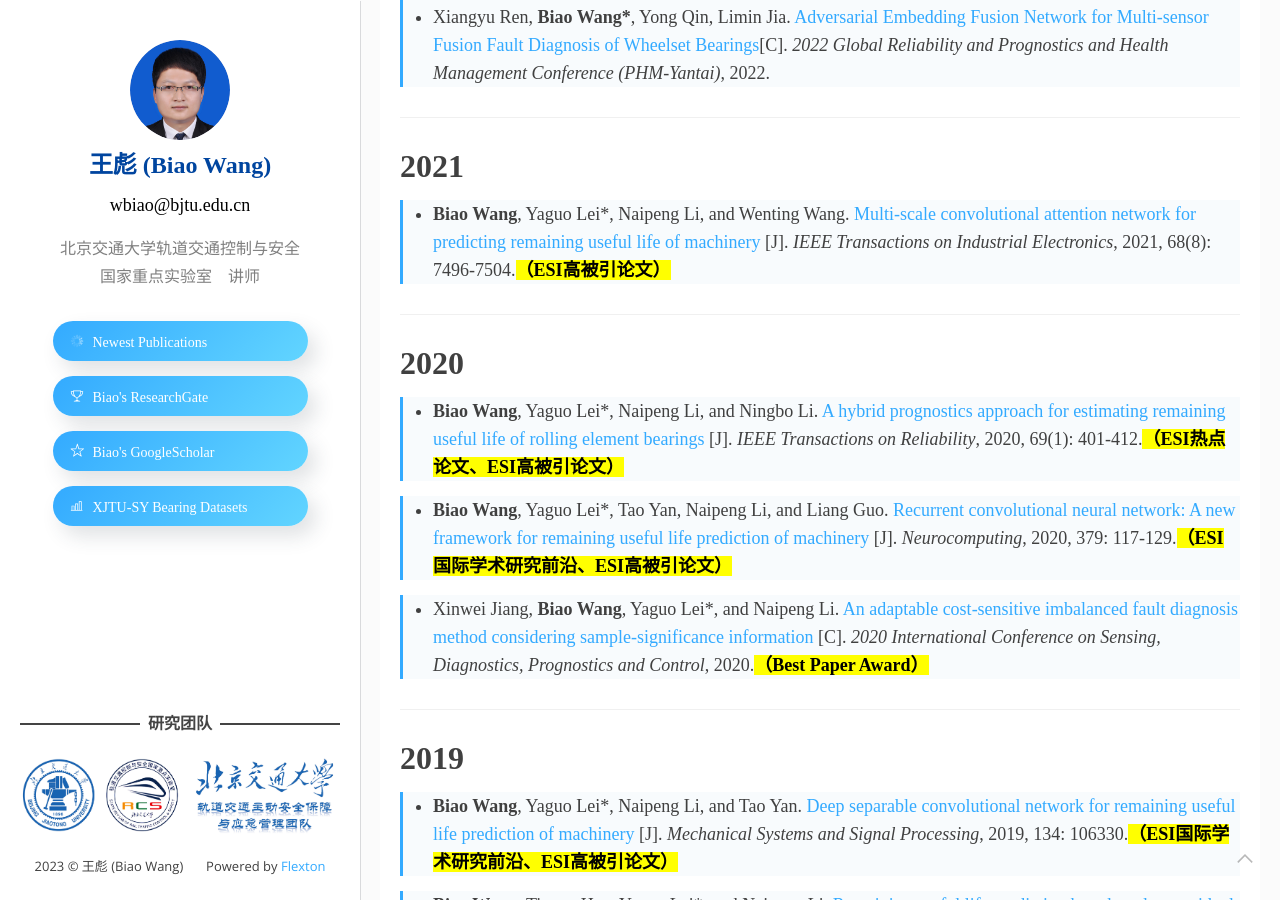
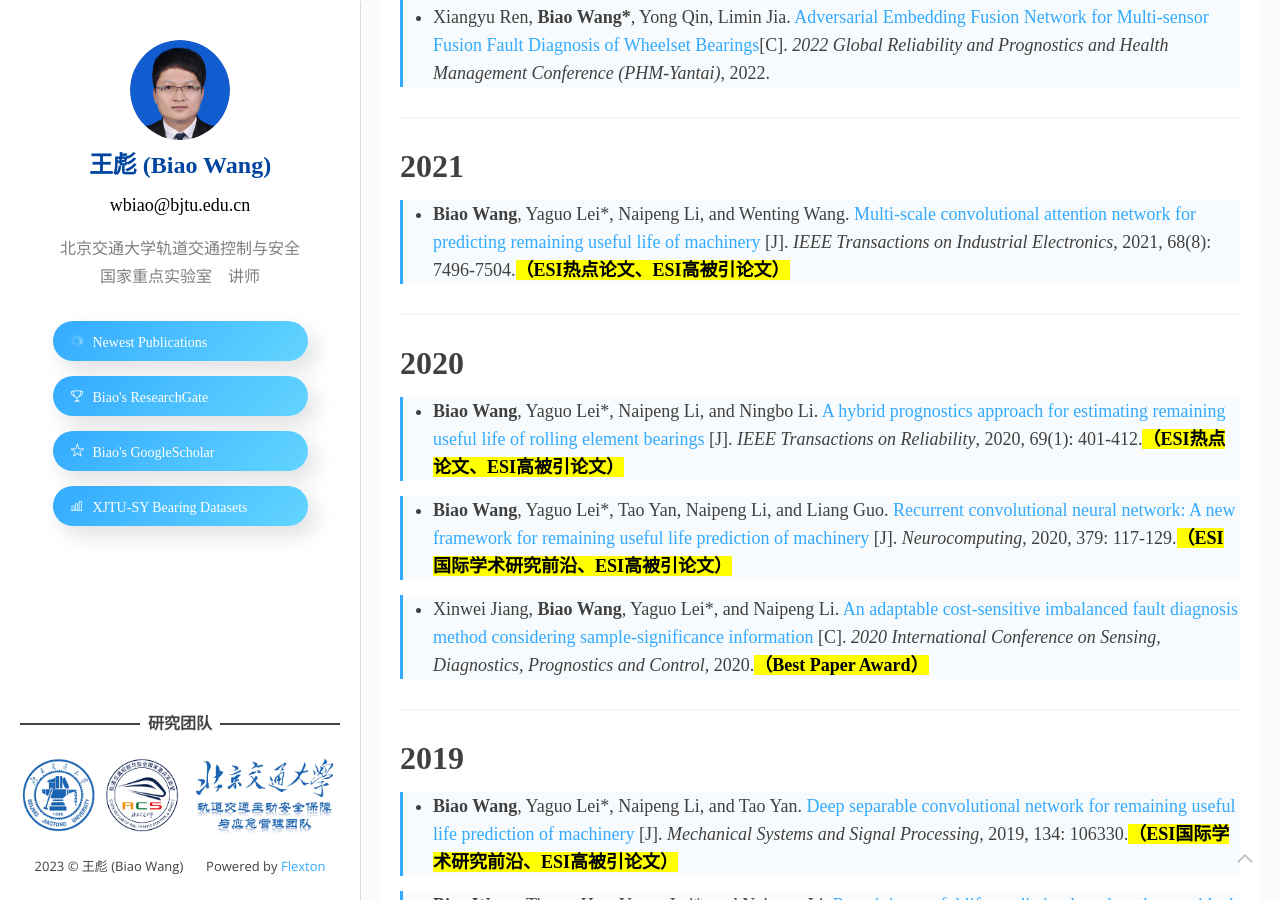
Before and after one commit to WangBiaoXJTU/WangBiaoXJTU.github.io, a Jekyll site: the page built from _posts/2021-06-28-publication.markdown, in a window 1280 px wide and 900 px high, scrolled down 1373 px. Built offline with Jekyll 4.4.1, drawn with Linux system fonts in a browser that asks for light colours; some web fonts are replaced.

Commit message:
Update 2021-06-28-publication.markdown

```diff
--- a/_posts/2021-06-28-publication.markdown
+++ b/_posts/2021-06-28-publication.markdown
@@ -24,7 +24,7 @@ categories:
 
 ***
 # 2021
-> * __Biao Wang__, Yaguo Lei*, Naipeng Li, and Wenting Wang. [Multi-scale convolutional attention network for predicting remaining useful life of machinery](https://ieeexplore.ieee.org/document/9126224) [J]. _IEEE Transactions on Industrial Electronics_, 2021, 68(8): 7496-7504.<mark><b>（ESI高被引论文）</b></mark>
+> * __Biao Wang__, Yaguo Lei*, Naipeng Li, and Wenting Wang. [Multi-scale convolutional attention network for predicting remaining useful life of machinery](https://ieeexplore.ieee.org/document/9126224) [J]. _IEEE Transactions on Industrial Electronics_, 2021, 68(8): 7496-7504.<mark><b>（ESI热点论文、ESI高被引论文）</b></mark>
 
 ***
 # 2020
```
